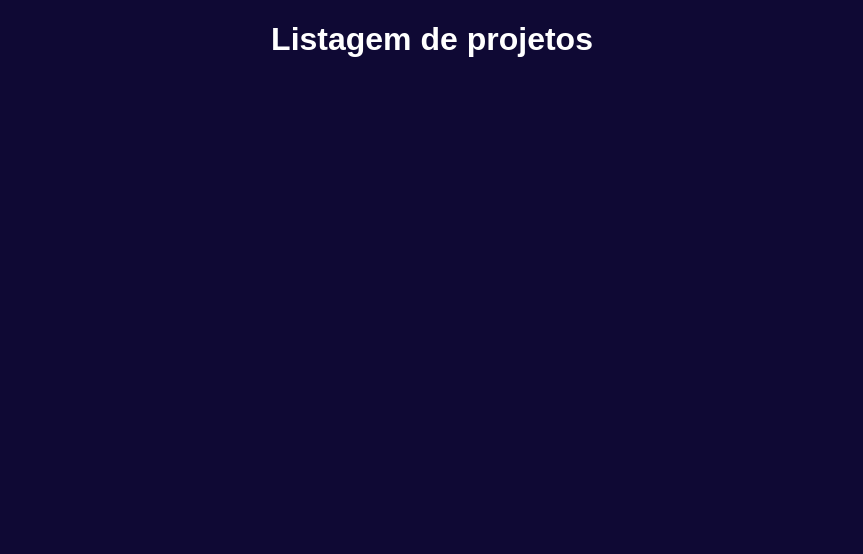
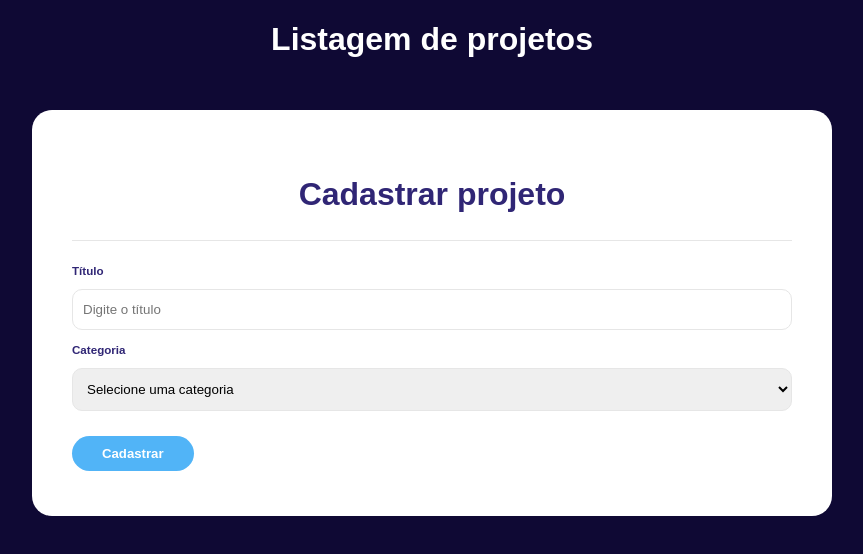
Before and after one commit to SergioRSanchez/curso-react-sesc, a React (Vite) app: page /projects in a window 1280 px wide. Shown: the top 554 px of the page, without its empty margins (208-1071 px from the left). Built offline with nearby package versions, Linux system fonts and the light colour scheme.

Commit message:
feat: create project form

```diff
--- a/src/data/data-members.json
+++ b/src/data/data-members.json
@@ -2,56 +2,67 @@
   {
     "id": 1,
     "name": "Amanda Silva",
-    "profile": "amandaessilva"
+    "profile": "amandaessilva",
+    "idTeam": 2
   },
   {
     "id": 2,
     "name": "Paula Joyce dos Santos",
-    "profile": "paulajoyce"
+    "profile": "paulajoyce",
+    "idTeam": 1
   },
   {
     "id": 3,
     "name": "Leandro Lázaro Firmino de Carvalho",
-    "profile": "leufmt"
+    "profile": "leufmt",
+    "idTeam": 3
   },
   {
     "id": 4,
     "name": "Caio Felipe",
-    "profile": "caiofelipeba"
+    "profile": "caiofelipeba",
+    "idTeam": 3
   },
   {
     "id": 5,
     "name": "Alisson Cavalcanti",
-    "profile": "alissoncavalcanti"
+    "profile": "alissoncavalcanti",
+    "idTeam": 1
   },
   {
     "id": 6,
     "name": "Luciano Mendonca",
-    "profile": ""
+    "profile": "",
+    "idTeam": 2
   },
   {
     "id": 7,
     "name": "Sérgio Roberto Sanchez Filho",
-    "profile": "SergioRSanchez"
+    "profile": "SergioRSanchez",
+    "idTeam": 5
   },
   {
     "id": 8,
     "name": "Amanda Domingues",
-    "profile": "amandasanfd"
+    "profile": "amandasanfd",
+    "idTeam": 5
   },
   {
     "id": 9,
     "name": "Marcelo S Teles",
-    "profile": "binskk"
+    "profile": "binskk",
+    "idTeam": 4
   },
   {
     "id": 10,
     "name": "Nilson José Teixeira de Souza",
-    "profile": "nilsonjts"
+    "profile": "nilsonjts",
+    "idTeam": 4
   },
   {
     "id": 11,
     "name": "Carolina Moreira Batatinha de Souza",
-    "profile": "CarolinaBatatinha"
+    "profile": "CarolinaBatatinha",
+    "idTeam": 4
   }
 ]
--- /dev/null
+++ b/src/data/data-projects.json
@@ -0,0 +1,35 @@
+[
+  {
+    "id": 1,
+    "title": "Landing Page Usina",
+    "description": "Lorem ipsum dolor sit amet, consectetur adipiscing elit, sed do eiusmod tempor incididunt ut labore et dolore magna aliqua. Ut enim ad minim veniam, quis nostrud exercitation ullamco laboris nisi ut aliquip ex ea commodo consequat. Duis aute irure dolor in reprehenderit in voluptate velit esse cillum dolore eu fugiat nulla pariatur. Excepteur sint occaecat cupidatat non proident, sunt in culpa qui officia deserunt mollit anim id est laborum.",
+    "start": "2023/10/31",
+    "deadline": "2023/12/31",
+    "endDate": "",
+    "client": "Usina Kofko",
+    "status": "todo",
+    "idTeam": 2
+  },
+  {
+    "id": 2,
+    "title": "Sistema de Permutas",
+    "description": "Lorem ipsum dolor sit amet, consectetur adipiscing elit, sed do eiusmod tempor incididunt ut labore et dolore magna aliqua. Proin sagittis nisl rhoncus mattis rhoncus urna neque viverra justo. Sapien pellentesque habitant morbi tristique senectus et. Faucibus et molestie ac feugiat sed lectus vestibulum mattis. At varius vel pharetra vel turpis nunc. Suscipit tellus mauris a diam maecenas sed enim ut. Neque gravida in fermentum et. Sapien pellentesque habitant morbi tristique senectus et. Sed viverra ipsum nunc aliquet bibendum. Libero volutpat sed cras ornare arcu dui. Aenean sed adipiscing diam donec. Nullam non nisi est sit amet facilisis. Tellus orci ac auctor augue mauris augue neque gravida in.",
+    "start": "2023/10/15",
+    "deadline": "2024/02/10",
+    "endDate": "2023/10/30",
+    "client": "Fama",
+    "status": "done",
+    "idTeam": 1
+  },
+  {
+    "id": 3,
+    "title": "Gerador de Boletos",
+    "description": "Lorem ipsum dolor sit amet, consectetur adipiscing elit, sed do eiusmod tempor incididunt ut labore et dolore magna aliqua. Et magnis dis parturient montes. Purus semper eget duis at tellus at urna. Enim nulla aliquet porttitor lacus luctus. Laoreet id donec ultrices tincidunt arcu non. Donec ac odio tempor orci. Parturient montes nascetur ridiculus mus mauris vitae ultricies leo. Quisque sagittis purus sit amet volutpat consequat mauris nunc congue. Lobortis mattis aliquam faucibus purus in massa tempor nec feugiat. Tellus pellentesque eu tincidunt tortor aliquam nulla facilisi. Ornare lectus sit amet est placerat. Blandit turpis cursus in hac. Cras pulvinar mattis nunc sed blandit libero.",
+    "start": "2023/09/24",
+    "deadline": "2024/02/10",
+    "endDate": "2023/11/30",
+    "client": "Bar do Zé",
+    "status": "todo",
+    "idTeam": 5
+  }
+]
--- /dev/null
+++ b/src/data/data-team.json
@@ -0,0 +1,22 @@
+[
+  {
+    "id": 1,
+    "name": "Alpha"
+  },
+  {
+    "id": 2,
+    "name": "Beta"
+  },
+  {
+    "id": 3,
+    "name": "Gama"
+  },
+  {
+    "id": 4,
+    "name": "Delta"
+  },
+  {
+    "id": 5,
+    "name": "Ômega"
+  }
+]
--- a/src/pages/projects/index.jsx
+++ b/src/pages/projects/index.jsx
@@ -1,7 +1,13 @@
+import { ProjectForm } from './project-form';
+
 function ProjectsPage() {
   return (
     <div>
       <h1 style={{ color: 'white' }}>Listagem de projetos</h1>
+
+      <div className="app">
+        <ProjectForm />
+      </div>
     </div>
   )
 }
--- a/src/pages/projects/project-form/index.jsx
+++ b/src/pages/projects/project-form/index.jsx
@@ -0,0 +1,119 @@
+import dataCategories from '../../../data/data-categories.json';
+import dataMembers from '../../../data/data-members.json';
+import dataProjects from '../../../data/data-projects.json';
+import dataTeams from '../../../data/data-team.json';
+import React, { useState } from 'react'
+// import './style.css'
+
+export function ProjectForm({ addProject }) {
+  const [categories] = useState(dataCategories);
+  const [projects] = useState(dataProjects);
+  const [teams] = useState(dataTeams);
+  const [members] = useState(dataMembers);
+  const [currentProject, setCurrentProject] = useState("");
+  const [currentTeam, setCurrentTeam] = useState("");
+  const [currentTitle, setCurrentTitle] = useState("");
+  const [currentDescription, setCurrentDescription] = useState("");
+  const [currentStartDate, setCurrentStartDate] = useState("");
+  const [currentDeadline, setCurrentDeadline] = useState("");
+  const [currentEndDate, setCurrentEndDate] = useState("");
+  const [currentClient, setCurrentClient] = useState("");
+  const [currentStatus, setCurrentStatus] = useState("");
+
+
+  const handleSubmit = (event) => {
+    event.preventDefault();
+    if (
+      !currentProject ||
+      !currentTeam ||
+      !currentTitle ||
+      !currentDescription ||
+      !currentStartDate ||
+      !currentDeadline ||
+      !currentEndDate ||
+      !currentClient ||
+      !currentStatus
+    ) {
+      alert("Todos os campos são obrigatórios!");
+      return;
+    }
+    addProject(currentProject,
+      currentTeam,
+      currentTitle,
+      currentDescription,
+      currentStartDate,
+      currentDeadline,
+      currentEndDate,
+      currentClient,
+      currentStatus);
+    setCurrentProject("");
+    setCurrentTeam("");
+    setCurrentMember("");
+    alert("Tarefa cadastrada com sucesso!");
+  }
+
+  return (
+    <section className='section-main'>
+      <div className='container-card'>
+        <h1>Cadastrar projeto</h1>
+        <hr />
+        <form onSubmit={handleSubmit}>
+          <label htmlFor='title'>Título</label>
+          <input
+            type='text'
+            name='title'
+            id='title'
+            placeholder='Digite o título'
+            value={currentProject}
+            onChange={
+              (event) =>
+                setCurrentProject(event.target.value)
+            }
+          />
+          <label htmlFor='category'>Categoria</label>
+          <select
+            name='category'
+            id='category'
+            value={currentTeam}
+            onChange={
+              (event) =>
+                setCurrentTeam(event.target.value)
+            }
+          >
+            <option value="">Selecione uma categoria</option>
+            {categories && categories.map((category => {
+              return (
+                <React.Fragment key={category.id}>
+                  <option value={category.title}>{category.title}</option>
+                </React.Fragment>
+              )
+            }))}
+          </select>
+          {/* <label htmlFor='member'>Membros</label>
+          <select
+            name='member'
+            id='member'
+            value={currentMember}
+            onChange={
+              (event) => {
+                setCurrentMember(event.target.value)
+              }
+            }
+          >
+            <option value="">Selecione um membro da equipe</option>
+            {members && members.map((member) => {
+              return (
+                <React.Fragment key={member.id}>
+                  <option value={member.profile}>{member.name}</option>
+                </React.Fragment>
+              )
+            })}
+          </select> */}
+          <button className='btn-register' type='submit'>
+            Cadastrar
+          </button>
+        </form>
+      </div>
+    </section>
+  )
+}
```
Also changed, not shown: src/App.jsx (deleted, +0 -27 lines).
